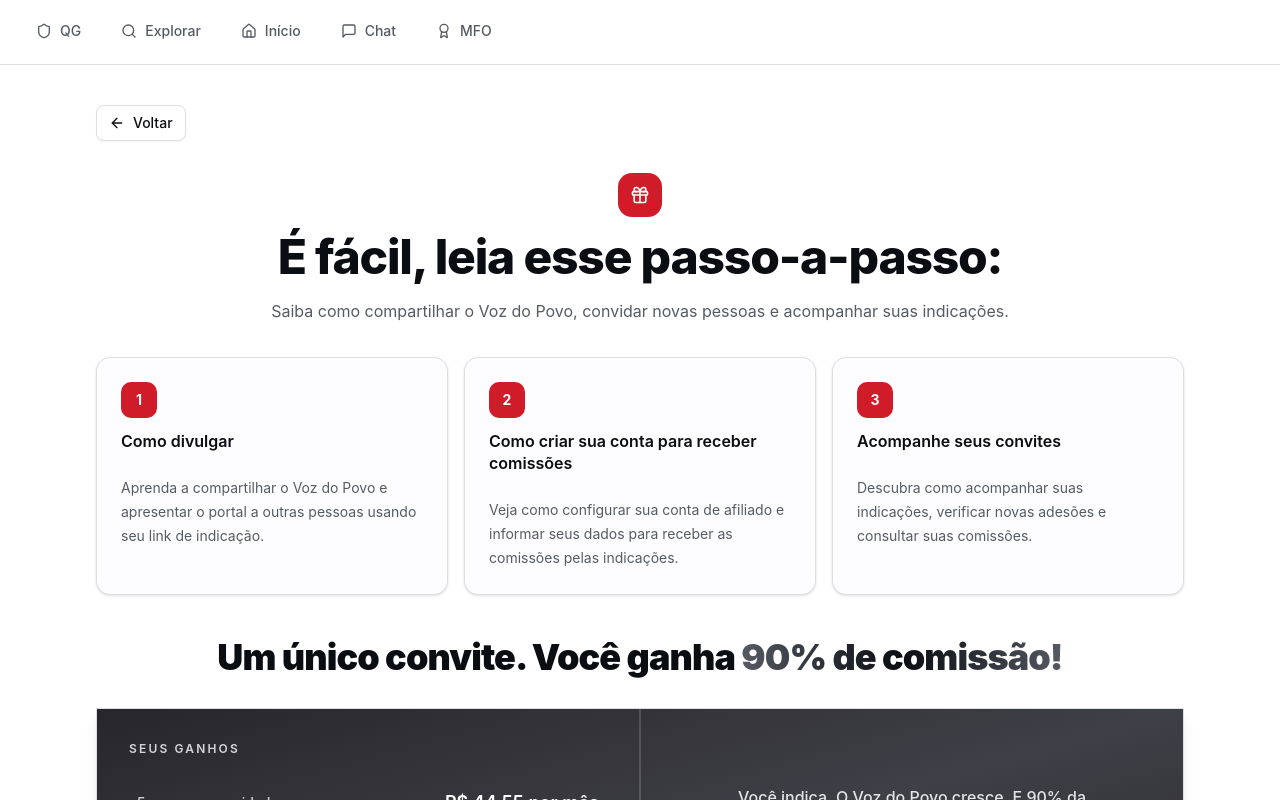
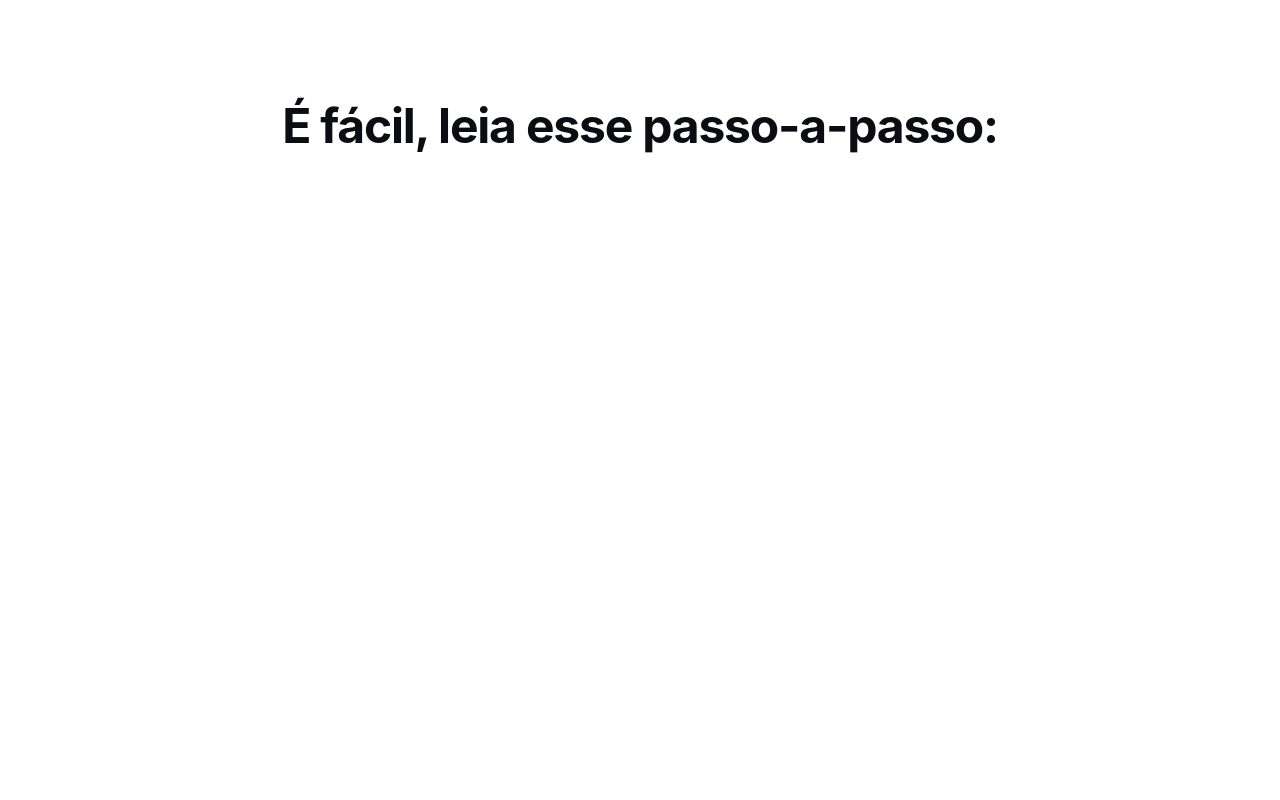
Before and after one commit to Kronckless/zenly-auth, a React (Vite) app: page /comeceporaqui in a window 1280 px wide. Shown: the top 800 px of the page. Built offline with nearby package versions, Linux system fonts and the light colour scheme.

Commit message:
Quero alterar exclusivamente o conteúdo da página `/comeceporaqui`.
Gerado pelo Zenly.

```diff
--- a/src/pages/ComecePorAqui.tsx
+++ b/src/pages/ComecePorAqui.tsx
@@ -89,6 +89,14 @@ export default function ComecePorAqui() {
       window.setTimeout(() => setLinkCopyStatus("idle"), 3000);
     }
   }
+
+  return (
+    <main className="min-h-screen bg-background px-4 pt-20 sm:px-8 sm:pt-24">
+      <h1 className="mx-auto max-w-4xl text-center font-display text-3xl font-bold leading-tight tracking-tight text-foreground sm:text-4xl md:text-5xl">
+        É fácil, leia esse passo-a-passo:
+      </h1>
+    </main>
+  );
 
   return (
     <main className="min-h-screen bg-background pb-[calc(5rem+env(safe-area-inset-bottom))] sm:pb-0">
```
